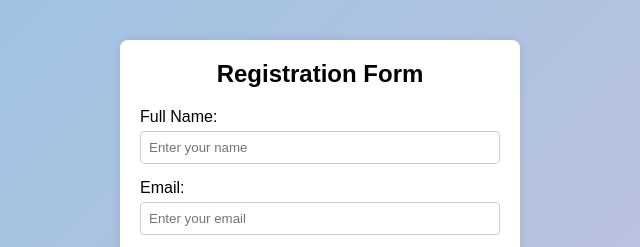
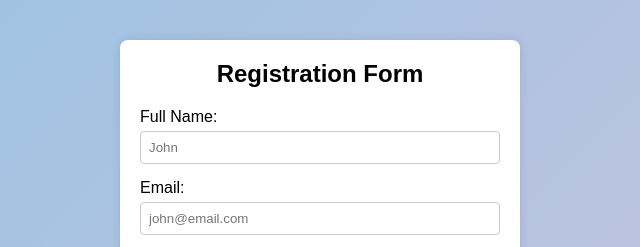
Before and after one commit to simonakom/registration-form-list, a plain HTML site: page registration.html in a window 1280 px wide. Shown: the top 247 px of the page, 320-960 px from the left. Drawn offline with Linux system fonts and the light colour scheme.

```diff
--- a/registration.html
+++ b/registration.html
@@ -16,11 +16,11 @@
         </div>
         <div class="form-field">
             <label for="name">Full Name:</label>
-            <input type="text" id="name" placeholder="Enter your name" maxlength="50" pattern="[A-Za-z\s]+" title="Name should only contain letters and spaces">
+            <input type="text" id="name" placeholder="John" maxlength="50" pattern="[A-Za-z\s]+" title="Name should only contain letters and spaces">
         </div>
         <div class="form-field">
             <label for="email">Email:</label>
-            <input type="email" id="email" placeholder="Enter your email" required>
+            <input type="email" id="email" placeholder="john@email.com" required>
         </div>
         <div class="form-field">
             <label for="phone">Phone Number:</label>
```
Also changed, not shown: 1 other file.
